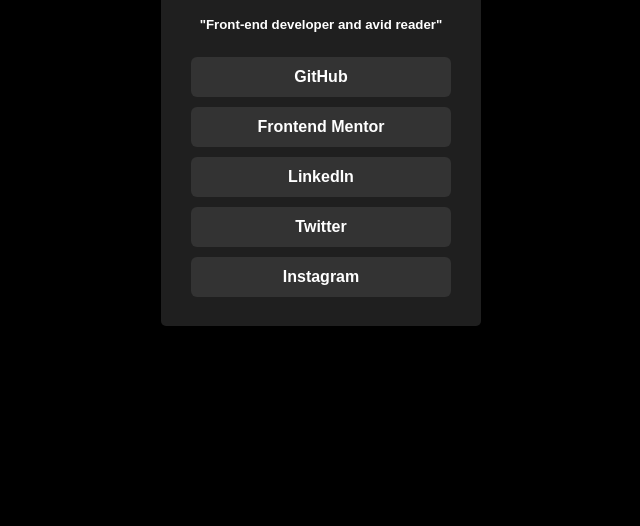
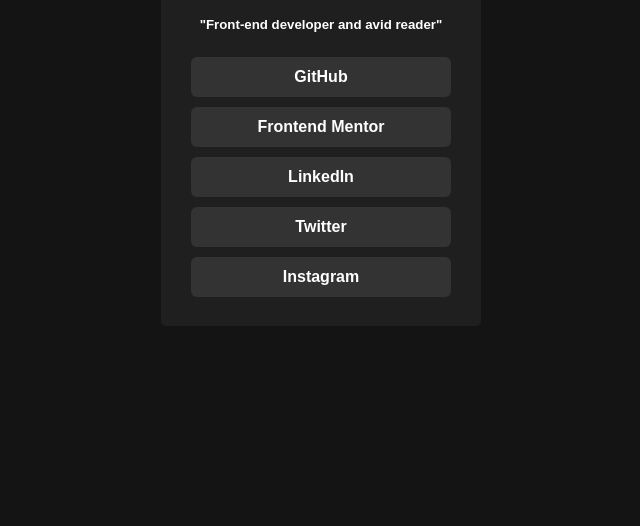
Before and after one commit to Brenda1198/Ejercicio1_css, a plain HTML site: page index.html in a window 1280 px wide. Shown: the part 274-800 px from the top of the page, without its empty margins (319-959 px from the left). Drawn offline with Linux system fonts and the light colour scheme.

Commit message:
cambié el color de fondo

```diff
--- a/css/styles.css
+++ b/css/styles.css
@@ -5,7 +5,7 @@
 
 }
 body{
-    background-color: black;
+    background-color: #141414;
     color: white;
 }
 
```
